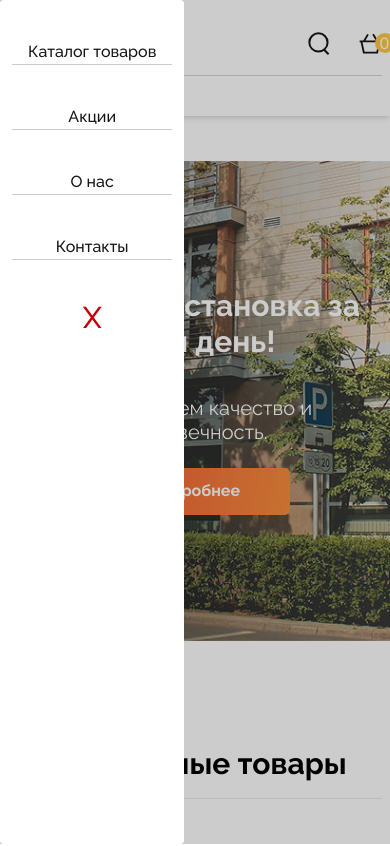
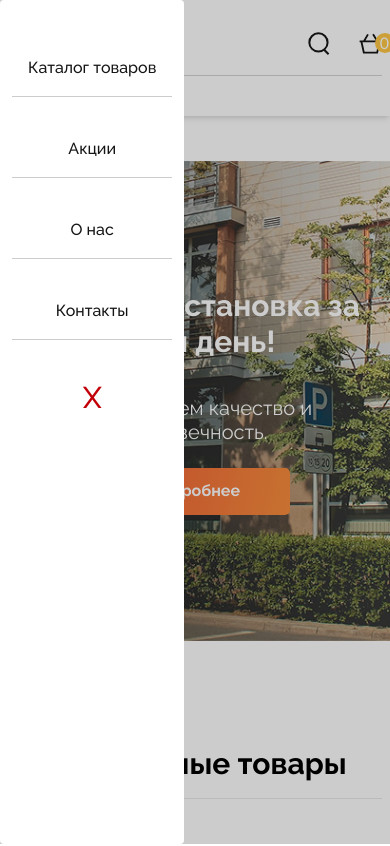
Before and after one commit to NzrSdv/viteProject, a Vue app: page / in a window 390 px wide. Shown: the top 846 px of the page. Built offline with nearby package versions, Linux system fonts and the light colour scheme.

Commit message:
added main to the nav

```diff
--- a/src/components/header/BottomHeader.vue
+++ b/src/components/header/BottomHeader.vue
@@ -2,7 +2,8 @@
   <div
     class="pt-2 px-4 border-t border-solid border-light-445 flex items-center justify-start"
   >
-    <div v-if="status"
+    <div
+      v-if="status"
       class="fixed w-screen h-screen bg-black/20 top-0 left-0 md:hidden z-50"
     ></div>
     <nav class="flex md:flex-row flex-col md:gap-8">
@@ -16,25 +17,30 @@
       </div>
       <ul
         :class="[
-          'fixed top-0 left-0 px-3 h-screen md:h-min bg-white md:bg-transparent md:static flex flex-col md:flex-row z-60 p-2 rounded items-center pt-10 md:pt-0 gap-10 md:gap-8 justify-start md:justify-center text-dark-05 font-[Raleway] font-medium text-base/6',
+          'fixed top-0 left-0 px-3 h-screen md:h-min bg-white md:bg-transparent md:static flex flex-col md:flex-row z-60 p-2 rounded items-center pt-10 md:pt-0 gap-6 md:gap-8 justify-start md:justify-center text-dark-05 font-[Raleway] font-medium text-base/6',
           status ? 'md:flex' : 'md:flex hidden',
         ]"
       >
         <li
+          v-if="$route.path != '/'"
           @click="() => (status = !status)"
-          class="md:border-none border-b border-solid px-4 border-black/20 w-full text-center hover:bg-black/20 duration-300"
+          class="py-4 md:border-none border-b border-solid px-4 border-black/20 w-full text-center hover:bg-black/20 duration-300"
+        ><router-link to="/">Главная</router-link></li>
+        <li
+          @click="() => (status = !status)"
+          class="py-4 md:border-none border-b border-solid px-4 border-black/20 w-full text-center hover:bg-black/20 duration-300"
         >
           <router-link to="/catalog/Шкафы (МДФ)">Каталог товаров</router-link>
         </li>
         <li
           @click="() => (status = !status)"
-          class="md:border-none border-b border-solid px-4 border-black/20 w-full text-center hover:bg-black/20 duration-300"
+          class="py-4 md:border-none border-b border-solid px-4 border-black/20 w-full text-center hover:bg-black/20 duration-300"
         >
           <router-link to="/catalog/Шкафы (МДФ)">Акции</router-link>
         </li>
         <li
           @click="() => (status = !status)"
-          class="md:border-none border-b border-solid px-4 border-black/20 w-full text-center hover:bg-black/20 duration-300"
+          class="py-4 md:border-none border-b border-solid px-4 border-black/20 w-full text-center hover:bg-black/20 duration-300"
         >
           <router-link :to="{ path: $route.path, hash: '#footerAnchor' }"
             >О нас</router-link
@@ -42,14 +48,14 @@
         </li>
         <li
           @click="() => (status = !status)"
-          class="md:border-none border-b border-solid px-4 border-black/20 w-full text-center hover:bg-black/20 duration-300"
+          class="py-4 md:border-none border-b border-solid px-4 border-black/20 w-full text-center hover:bg-black/20 duration-300"
         >
           <router-link :to="{ path: $route.path, hash: '#footerAnchor' }"
             >Контакты
           </router-link>
         </li>
         <li
-          class="text-3xl text-red-700 hover:bg-black/20 cursor-pointer w-full text-center"
+          class="py-4 text-3xl text-red-700 hover:bg-black/20 cursor-pointer w-full text-center"
           @click="() => (status = !status)"
         >
           X
```
